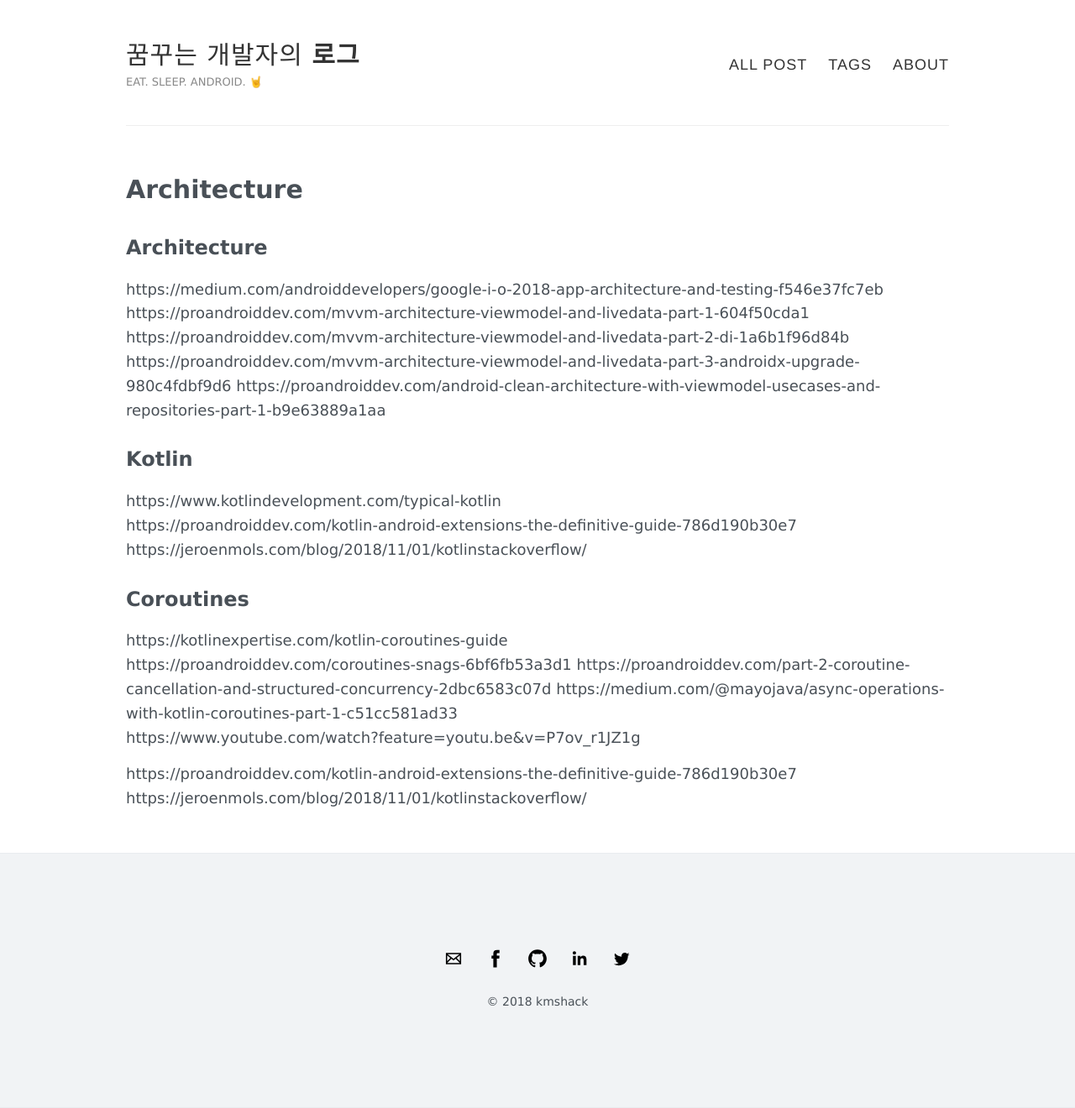
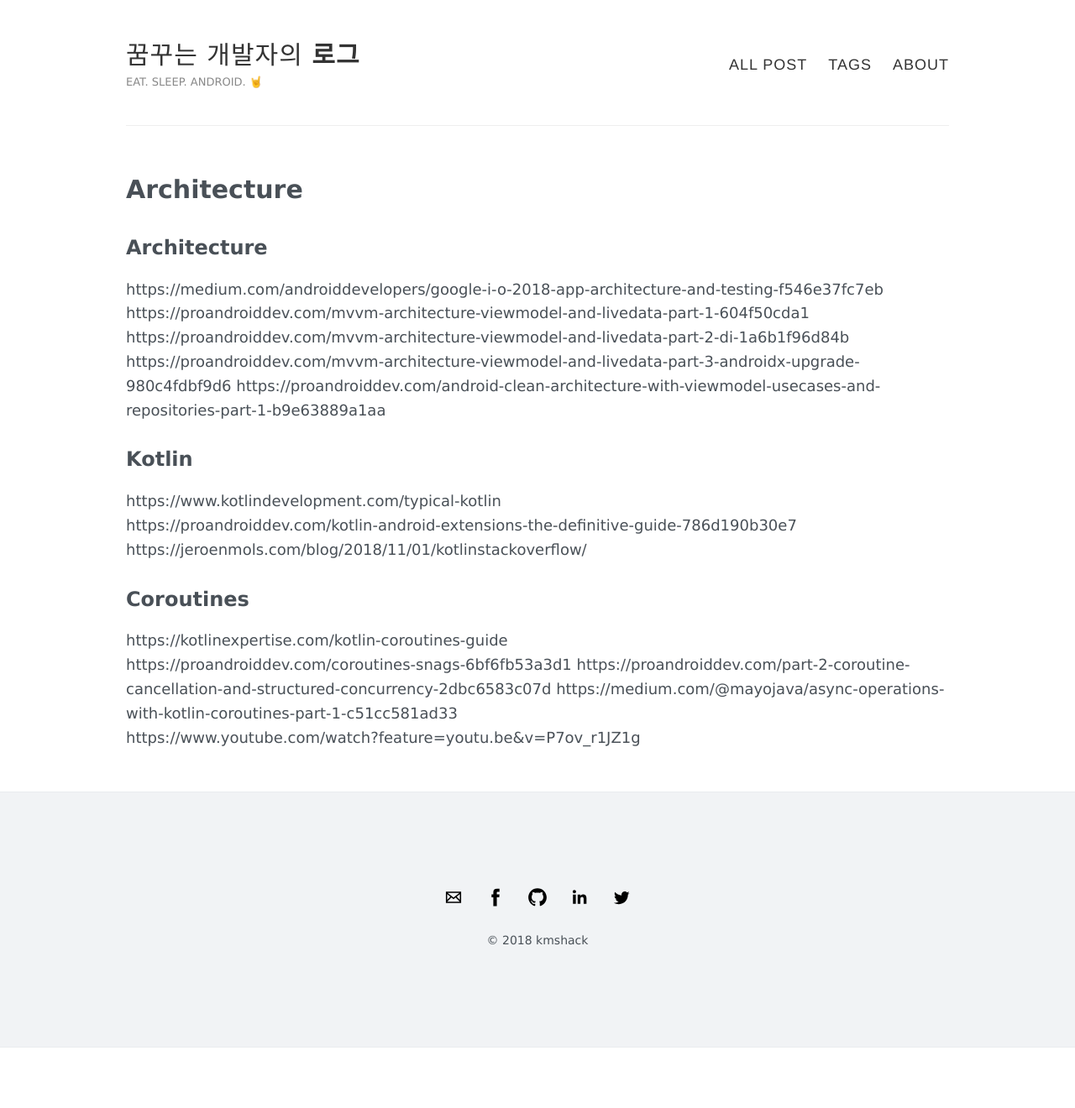
Before and after one commit to kmshack/blog.kmshack.kr, a Jekyll site: the page built from watingList.md, in a window 1280 px wide. Shown: the whole page at 84% size. Built offline with Jekyll 4.4.1, drawn with Linux system fonts in a browser that asks for light colours; our own code applies the rules of GitHub Pages for plain Markdown files; after the commit the page ends 1248 px from its top, so only the background shows below that; part of the change alters nothing that is shown.

Commit message:
Update watingList.md

```diff
--- a/watingList.md
+++ b/watingList.md
@@ -18,7 +18,3 @@ https://proandroiddev.com/coroutines-snags-6bf6fb53a3d1
 https://proandroiddev.com/part-2-coroutine-cancellation-and-structured-concurrency-2dbc6583c07d
 https://medium.com/@mayojava/async-operations-with-kotlin-coroutines-part-1-c51cc581ad33
 https://www.youtube.com/watch?feature=youtu.be&v=P7ov_r1JZ1g
-
-
-https://proandroiddev.com/kotlin-android-extensions-the-definitive-guide-786d190b30e7
-https://jeroenmols.com/blog/2018/11/01/kotlinstackoverflow/
```
